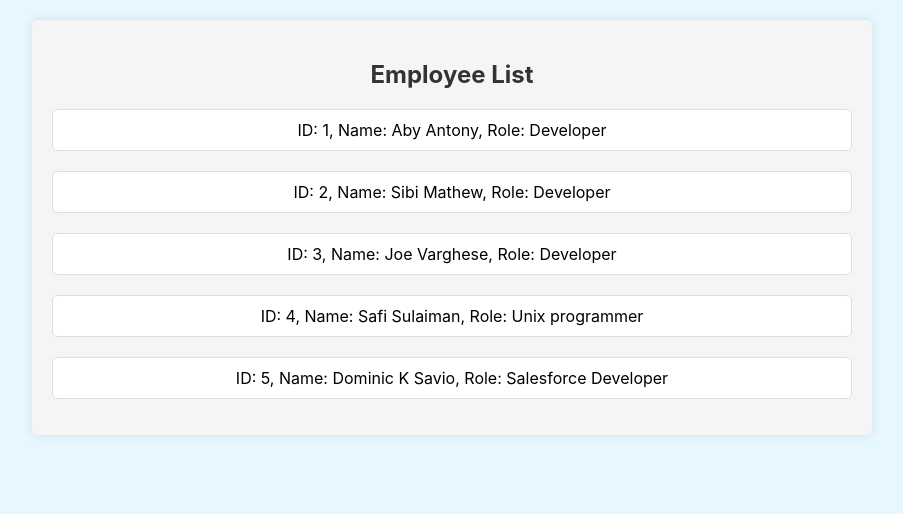
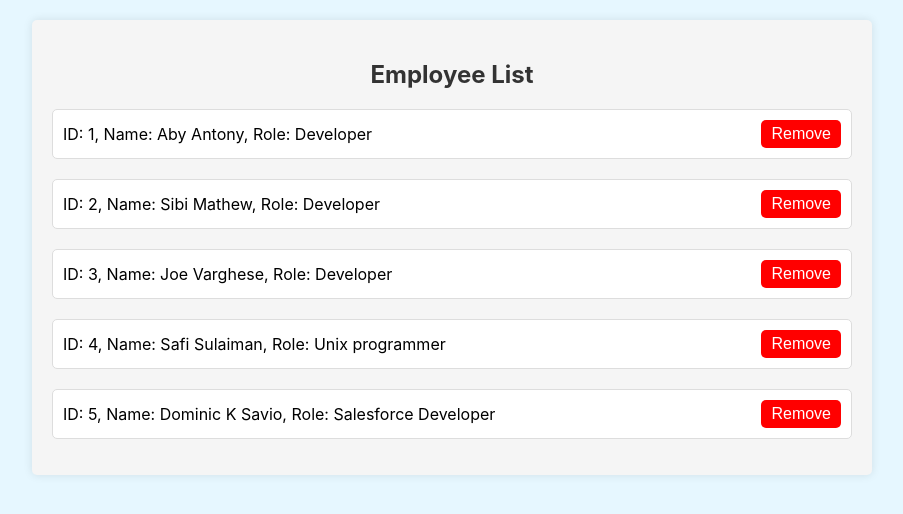
Before and after one commit to Aby0206/simelabs_miniprojct, a React (Create React App) app: page /listener in a window 1280 px wide. Shown: the top 514 px of the page, without its empty margins (188-1091 px from the left). Built offline with nearby package versions, Linux system fonts and the light colour scheme.

Commit message:
remove_employee

```diff
--- a/public/index.html
+++ b/public/index.html
@@ -24,7 +24,7 @@
       work correctly both with client-side routing and a non-root public URL.
       Learn how to configure a non-root public URL by running `npm run build`.
     -->
-    <title>React App</title>
+    <title>Employe_managment</title>
   </head>
   <body>
     <noscript>You need to enable JavaScript to run this app.</noscript>
--- a/src/App.js
+++ b/src/App.js
@@ -6,7 +6,7 @@ import LeaveForm from './components/leave/leave';
 import EmployeeList from './components/emp_list/emp_list';
 import AddEmployee from './components/add_emp/add.emp';
 import Header from './components/header/header';
-import LeaveHistory from './components/leave/LeaveHistory';
+//import LeaveHistory from './components/leave/LeaveHistory';
 // import LeaveHeader from './components/header/LeaveHeader';
 // import EmployeeListHeader from './components/header/EmployeeListHeader';
 // import AddEmployeeHeader from './components/header/AddEmployeeHeader';
--- a/src/components/add_emp/add.emp.js
+++ b/src/components/add_emp/add.emp.js
@@ -4,6 +4,8 @@ import './addemp.css';
 
 const AddEmployee = () => {
   const [employee, setEmployee] = useState({ id: '', name: '', role: '' });
+  const [isSuccess, setIsSuccess] = useState(false);
+  const [isFailure, setIsFailure] = useState(false);
 
   const handleInputChange = (e) => {
     const { name, value } = e.target;
@@ -12,19 +14,31 @@ const AddEmployee = () => {
 
   const handleAddClick = () => {
 
+    const existingEmployees = JSON.parse(localStorage.getItem('employees')) || [];
 
+    if(employee.id && employee.name && employee.role){
 
-
-    const existingEmployees = JSON.parse(localStorage.getItem('employees')) || [];
     const updatedEmployees = [...existingEmployees, employee];
     localStorage.setItem('employees', JSON.stringify(updatedEmployees));
 
     setEmployee({ id: '', name: '', role: '' });
+    setIsSuccess(true);
+    setIsFailure(false);
+
+    }
+
+    else {
+      setIsFailure(true);
+      setIsSuccess(false);
+    }
+
   };
 
   return (
     <div className='addemp'>
       <h2>Add Employee</h2>
+      {isSuccess && <p className='success-msg'>Addition Successfull</p>}
+      {isFailure && <p className='failure-msg'>Unsuccessfull, Please Fill All Fields</p>}
       <div>
         <label>ID:</label>
         <input type="text" name="id" value={employee.id} onChange={handleInputChange} />
--- a/src/components/emp_list/emp_list.css
+++ b/src/components/emp_list/emp_list.css
@@ -29,6 +29,9 @@
     border-radius: 5px;
     padding: 10px;
     margin-bottom: 10px;
+    display: flex;
+    justify-content: space-between;
+    align-items: center;
   }
 
 
@@ -67,3 +70,12 @@
   .button-container button:hover {
     background-color: #0056b3;
   }
+
+  .remve_btn{
+  background-color: red;
+  color: white;
+  border: none;
+  padding: 5px 10px;
+  cursor: pointer;
+
+  }
--- a/src/components/emp_list/emp_list.js
+++ b/src/components/emp_list/emp_list.js
@@ -18,6 +18,12 @@ const EmployeeList = () => {
   const handleLeaveRequest = () => {
 
   }
+
+  const handleRemoveEmployee = (employeeId) => {
+    const updatedEmployees = employees.filter(employee => employee.id !== employeeId);
+    setEmployees(updatedEmployees);
+    localStorage.setItem('employees', JSON.stringify(updatedEmployees));
+  };
 
   useEffect(() => {
 
@@ -56,6 +62,7 @@ const EmployeeList = () => {
         {employees.map(employee => (
           <li className='emplisting' style={{}} key={employee.id}>
             ID: {employee.id}, Name: {employee.name}, Role: {employee.role}
+            <button className='remve_btn' onClick={() => handleRemoveEmployee(employee.id)}>Remove</button>
           </li>
         ))}
       </ul>
```
